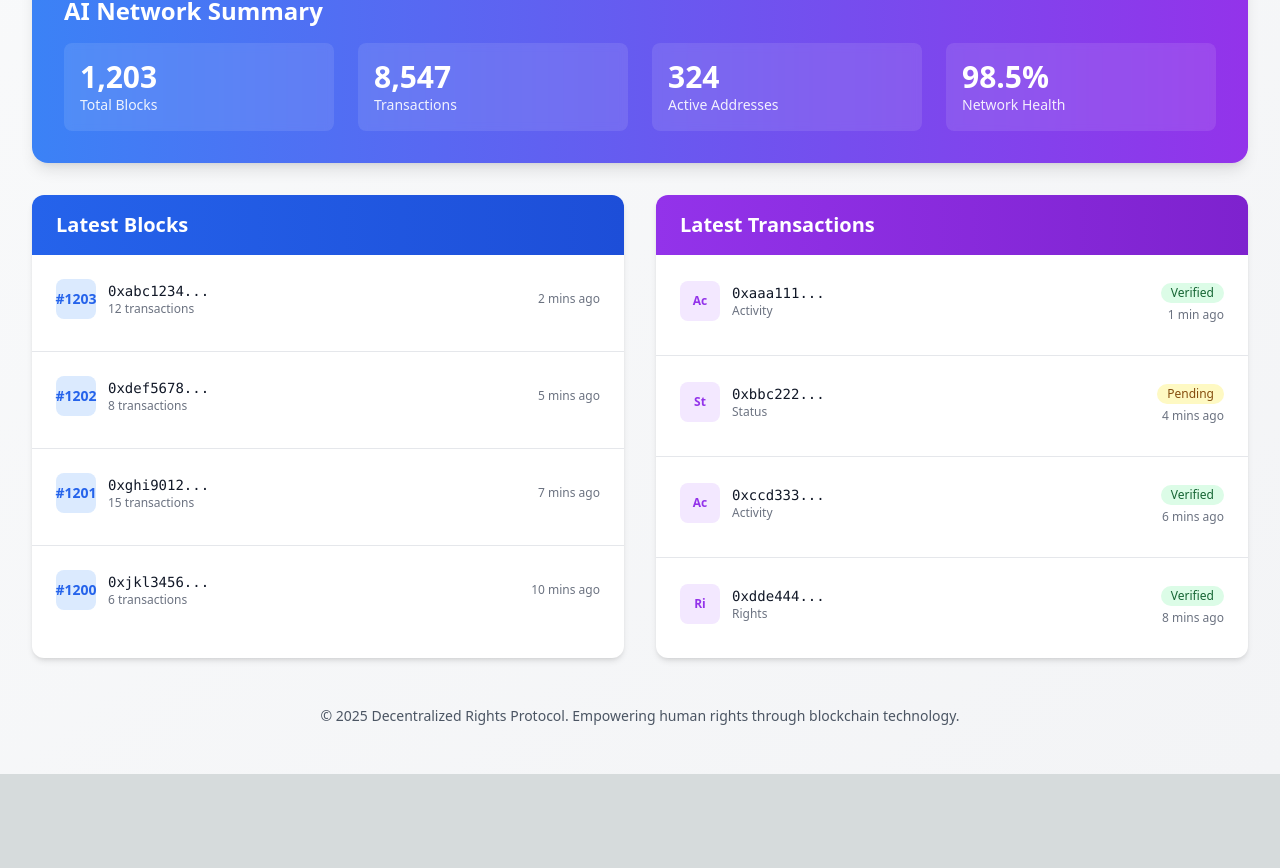
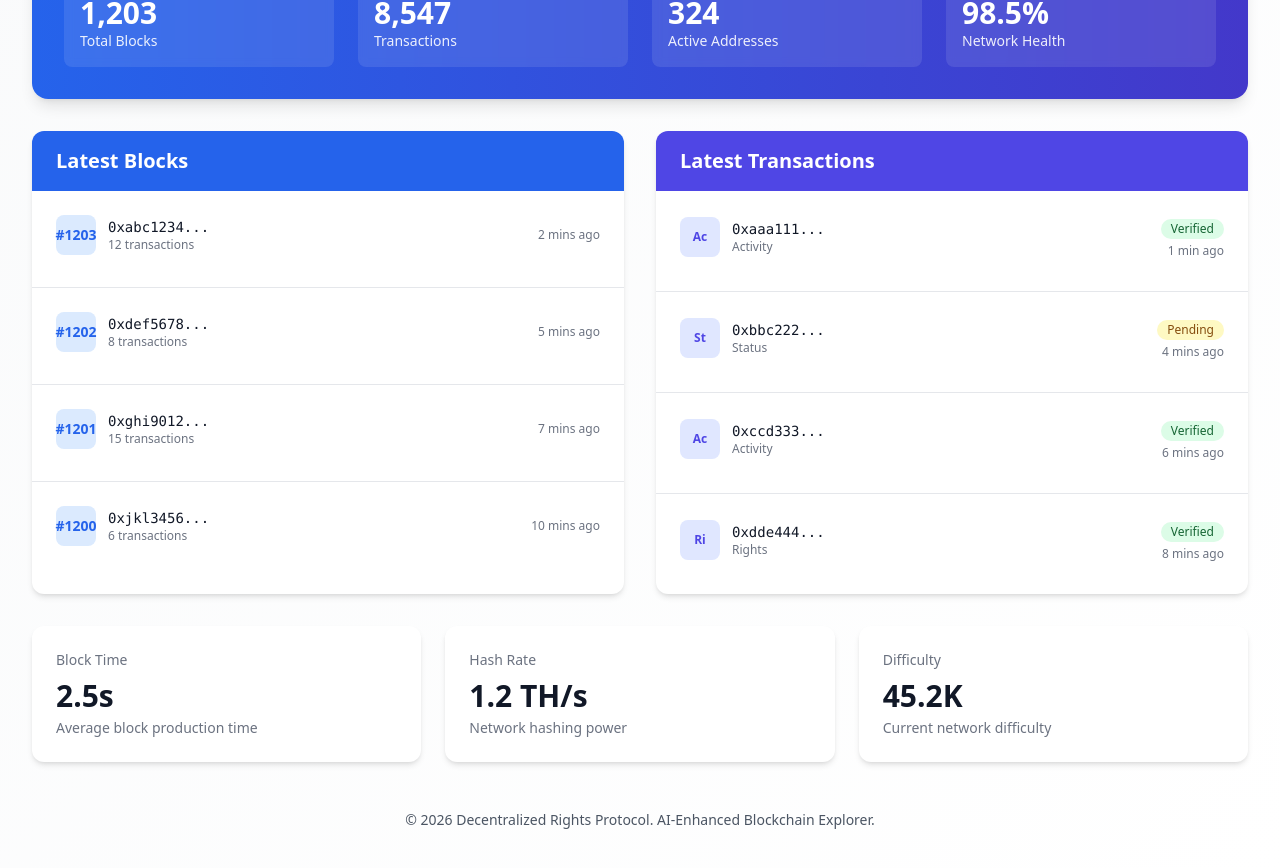
Before and after one commit to NeonTechno/Dr-Website, a Next.js app: page /explorer in a window 1280 px wide. Shown: the part 298-1166 px from the top of the page. Before the commit the page ends 1072 px from the top, so only its background shows below. Built offline with nearby package versions, Linux system fonts and the light colour scheme.

Commit message:
feat: update explorer with professional design, replace purple with blue/indigo

```diff
--- a/app/explorer/page.tsx
+++ b/app/explorer/page.tsx
@@ -1,5 +1,4 @@
 export default function ExplorerPage() {
-  // Placeholder data
   const blocks = [
     { height: 1203, hash: "0xabc1234...", txCount: 12, timestamp: "2 mins ago" },
     { height: 1202, hash: "0xdef5678...", txCount: 8, timestamp: "5 mins ago" },
@@ -15,10 +14,9 @@ export default function ExplorerPage() {
   ];
 
   return (
-    <div className="min-h-screen bg-gradient-to-br from-gray-50 to-gray-100">
-      {/* Hero Section */}
+    <div className="min-h-screen bg-gradient-to-br from-gray-50 to-white">
       <div className="bg-white border-b border-gray-200">
-        <div className="max-w-7xl mx-auto px-4 py-16 sm:px-6 lg:px-8">
+        <div className="max-w-7xl mx-auto px-4 py-8 sm:px-6 lg:px-8">
           <div className="text-center">
             <h1 className="text-4xl font-bold text-gray-900 mb-4">
               DRP Block Explorer
@@ -31,8 +29,7 @@ export default function ExplorerPage() {
       </div>
 
       <div className="max-w-7xl mx-auto px-4 py-12 sm:px-6 lg:px-8">
-        {/* AI Network Summary */}
-        <div className="bg-gradient-to-r from-blue-500 to-purple-600 rounded-2xl shadow-lg p-8 mb-8 text-white">
+        <div className="bg-gradient-to-r from-blue-600 to-indigo-700 rounded-2xl shadow-lg p-8 mb-8 text-white">
           <h2 className="text-2xl font-bold mb-4">AI Network Summary</h2>
           <div className="grid grid-cols-1 md:grid-cols-4 gap-6">
             <div className="bg-white/10 rounded-lg p-4 backdrop-blur-sm">
@@ -55,9 +52,8 @@ export default function ExplorerPage() {
         </div>
 
         <div className="grid grid-cols-1 lg:grid-cols-2 gap-8">
-          {/* Latest Blocks */}
           <div className="bg-white rounded-xl shadow-md overflow-hidden">
-            <div className="bg-gradient-to-r from-blue-600 to-blue-700 px-6 py-4">
+            <div className="bg-blue-600 px-6 py-4">
               <h3 className="text-xl font-bold text-white">Latest Blocks</h3>
             </div>
             <div className="divide-y divide-gray-200">
@@ -80,9 +76,8 @@ export default function ExplorerPage() {
             </div>
           </div>
 
-          {/* Latest Transactions */}
           <div className="bg-white rounded-xl shadow-md overflow-hidden">
-            <div className="bg-gradient-to-r from-purple-600 to-purple-700 px-6 py-4">
+            <div className="bg-indigo-600 px-6 py-4">
               <h3 className="text-xl font-bold text-white">Latest Transactions</h3>
             </div>
             <div className="divide-y divide-gray-200">
@@ -90,8 +85,8 @@ export default function ExplorerPage() {
                 <div key={tx.hash} className="p-6 hover:bg-gray-50 transition-colors">
                   <div className="flex items-center justify-between mb-2">
                     <div className="flex items-center gap-3">
-                      <div className="w-10 h-10 bg-purple-100 rounded-lg flex items-center justify-center">
-                        <span className="text-purple-600 font-bold text-xs">{tx.type.substring(0, 2)}</span>
+                      <div className="w-10 h-10 bg-indigo-100 rounded-lg flex items-center justify-center">
+                        <span className="text-indigo-600 font-bold text-xs">{tx.type.substring(0, 2)}</span>
                       </div>
                       <div>
                         <div className="font-mono text-sm text-gray-900">{tx.hash}</div>
@@ -99,9 +94,8 @@ export default function ExplorerPage() {
                       </div>
                     </div>
                     <div className="text-right">
-                      <div className={`inline-flex items-center px-2.5 py-0.5 rounded-full text-xs font-medium ${
-                        tx.status === "Verified" ? "bg-green-100 text-green-800" : "bg-yellow-100 text-yellow-800"
-                      }`}>
+                      <div className={"inline-flex items-center px-2.5 py-0.5 rounded-full text-xs font-medium " +
+                        (tx.status === "Verified" ? "bg-green-100 text-green-800" : "bg-yellow-100 text-yellow-800")}>
                         {tx.status}
                       </div>
                       <div className="text-xs text-gray-500 mt-1">{tx.time}</div>
@@ -113,9 +107,26 @@ export default function ExplorerPage() {
           </div>
         </div>
 
-        {/* Footer */}
+        <div className="mt-8 grid grid-cols-1 md:grid-cols-3 gap-6">
+          <div className="bg-white rounded-xl shadow-md p-6">
+            <h4 className="text-sm font-medium text-gray-500 mb-2">Block Time</h4>
+            <div className="text-3xl font-bold text-gray-900">2.5s</div>
+            <p className="text-sm text-gray-500 mt-1">Average block production time</p>
+          </div>
+          <div className="bg-white rounded-xl shadow-md p-6">
+            <h4 className="text-sm font-medium text-gray-500 mb-2">Hash Rate</h4>
+            <div className="text-3xl font-bold text-gray-900">1.2 TH/s</div>
+            <p className="text-sm text-gray-500 mt-1">Network hashing power</p>
+          </div>
+          <div className="bg-white rounded-xl shadow-md p-6">
+            <h4 className="text-sm font-medium text-gray-500 mb-2">Difficulty</h4>
+            <div className="text-3xl font-bold text-gray-900">45.2K</div>
+            <p className="text-sm text-gray-500 mt-1">Current network difficulty</p>
+          </div>
+        </div>
+
         <footer className="mt-12 text-center text-gray-600 text-sm">
-          <p>© 2025 Decentralized Rights Protocol. Empowering human rights through blockchain technology.</p>
+          <p>© 2026 Decentralized Rights Protocol. AI-Enhanced Blockchain Explorer.</p>
         </footer>
       </div>
     </div>
```
